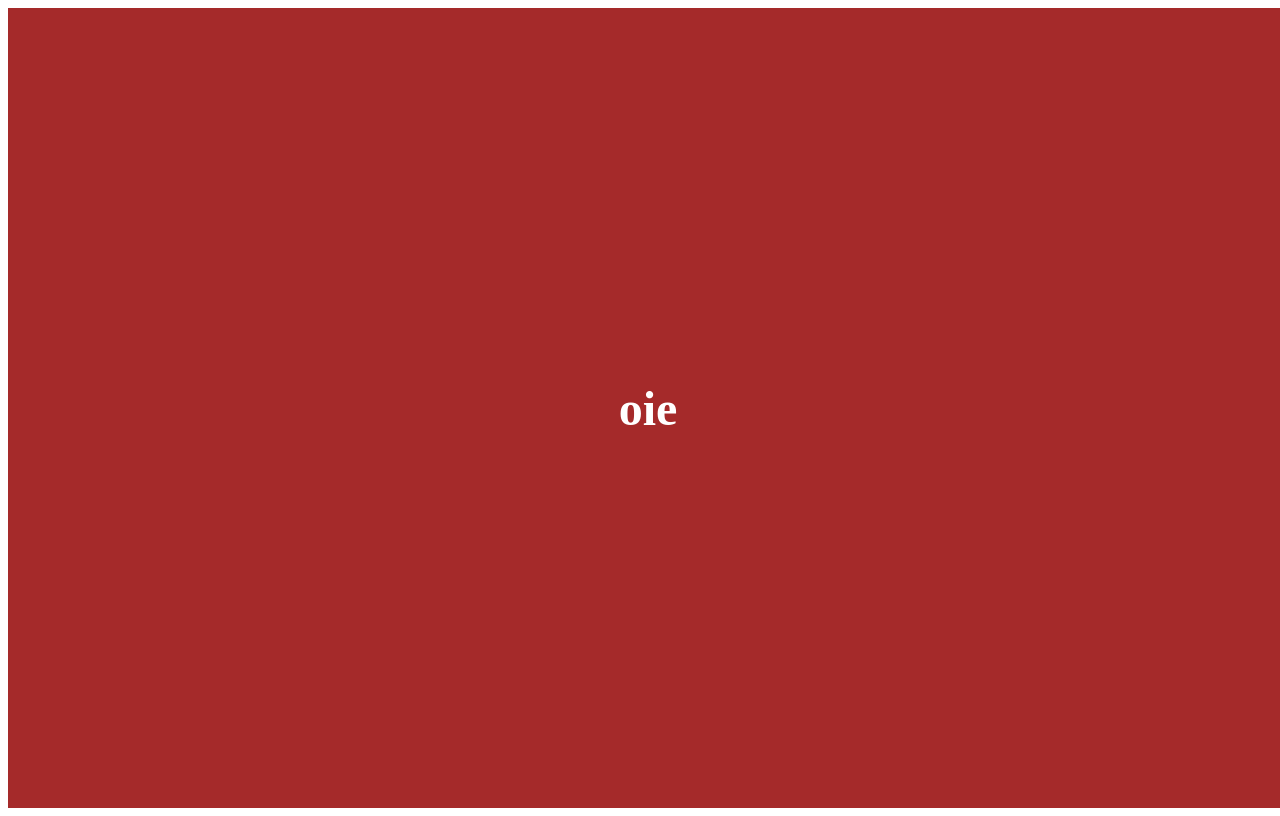
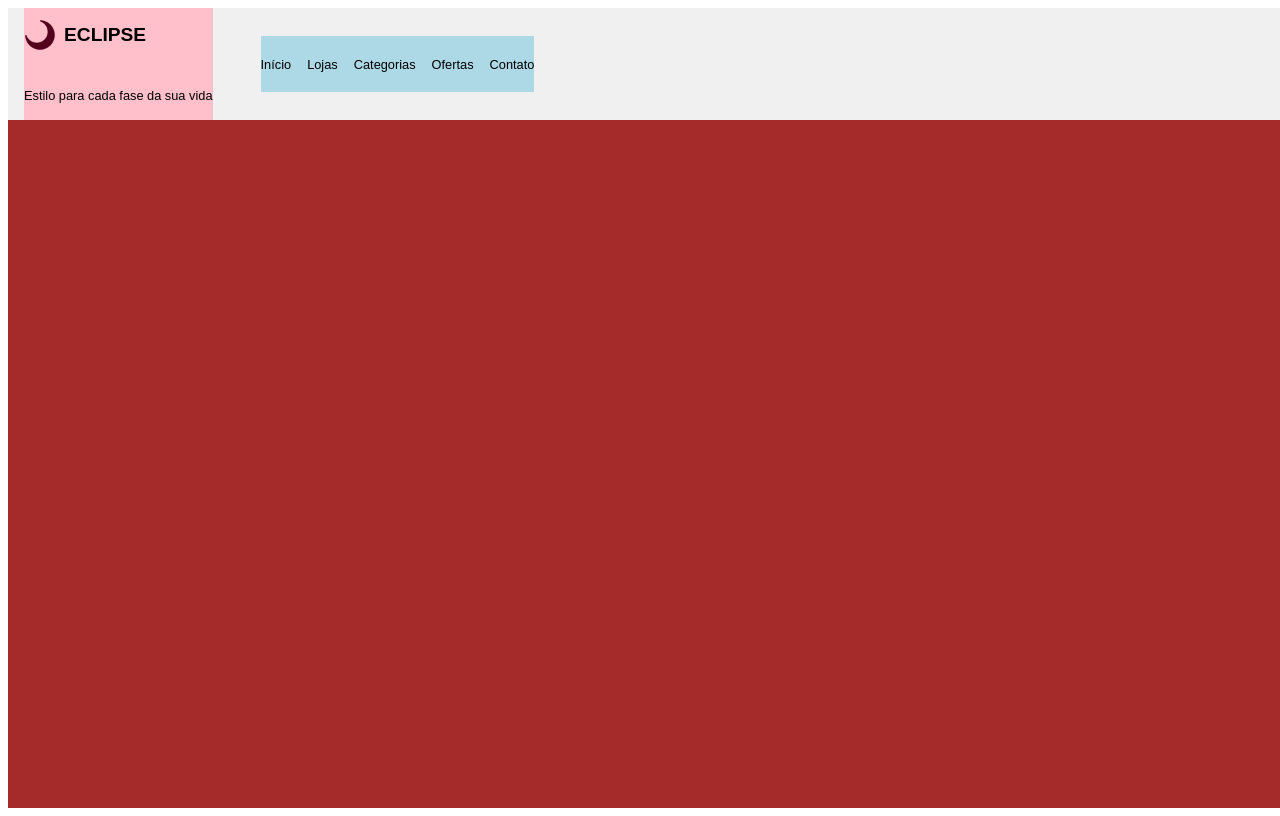
Before and after one commit to brunasavelli/eclipse-shall-we-begin, a Next.js app: page /home in a window 1280 px wide. Built offline with nearby package versions, Linux system fonts and the light colour scheme.

Commit message:
feat: iniciate header

```diff
--- a/app/home/home.module.css
+++ b/app/home/home.module.css
@@ -1,7 +1,5 @@
 .background {
     display: flex;
-    justify-content: center;
-    align-items: center;
     height: 100vh;
     width: 100vw;
     background-color: brown;
--- a/app/home/page.jsx
+++ b/app/home/page.jsx
@@ -1,9 +1,10 @@
 import styles from "./home.module.css";
+import Header from "../../components/Header";
 
 export default function Home() {
     return (
         <div className={styles.background}>
-            <h1>oie</h1>
+            <Header />
         </div>
     );
 }
--- /dev/null
+++ b/components/Header.jsx
@@ -0,0 +1,25 @@
+import styles from "../styles/Header.module.css";
+import Link from "../components/Link"
+
+export default function Header() {
+    return (
+        <div className={styles.header}>
+            <div className={styles.left}>
+                <div className={styles.logo}>
+                    <img src="/logo-img.png"/>
+                    <h2>ECLIPSE</h2>
+                </div>
+                <div className={styles.slogan}>
+                    <h4>Estilo para cada fase da sua vida</h4>
+                </div>
+            </div>
+            <div className={styles.middle}>
+                <Link name="Início" />
+                <Link name="Lojas" />
+                <Link name="Categorias" />
+                <Link name="Ofertas" />
+                <Link name="Contato" />
+            </div>
+        </div>
+    );
+}
--- /dev/null
+++ b/components/Link.jsx
@@ -0,0 +1,7 @@
+import styles from "../styles/Link.module.css";
+
+export default function Link({ name }) {
+    return (
+            <p className={styles.p}>{name}</p>
+    );
+}
--- /dev/null
+++ b/styles/Header.module.css
@@ -0,0 +1,51 @@
+.header {
+    width: 100vw;
+    height: 10vh;
+    display: flex;
+    flex-direction: row;
+    align-items: center;
+    gap: 3rem;
+    padding: 1rem;
+    background-color: #f0f0f0;
+}
+
+.left {
+    display: flex;
+    flex-direction: column;
+    gap: 0.6rem;
+    background-color: pink
+}
+
+.logo {
+    display: flex;
+    flex-direction: row;
+    align-items: center;
+    gap: 0.5rem;
+}
+
+.logo img {
+    width: 2rem;
+    height: 2rem;
+}
+
+.logo h2 {
+    font-family: "Montserrat", sans-serif;
+    font-size: 1.2rem;
+    font-weight: 900;
+}
+
+.slogan h4 {
+    font-family: "Montserrat", sans-serif;
+    font-size: 0.8rem;
+    font-weight: 500;
+}
+
+.middle {
+    height: 3.5rem;
+    display: flex;
+    justify-content: center;
+    align-items: center;
+    flex-direction: row;
+    gap: 1rem;
+    background-color: lightblue;
+}
--- /dev/null
+++ b/styles/Link.module.css
@@ -0,0 +1,14 @@
+.p {
+    font-family: "Montserrat", sans-serif;
+    font-size: 0.8rem;
+    font-weight: 500;
+    transition: 0.3s ease;
+}
+
+.p:hover {
+    transform: scale(1.03);
+    color: #53001D;
+    border-bottom: 3px solid #53001D;
+    border-radius: 3px;
+    cursor: pointer;
+}
```
Also changed, not shown: app/page.module.css (deleted, +0 -168 lines), public/logo-img.png (added).
